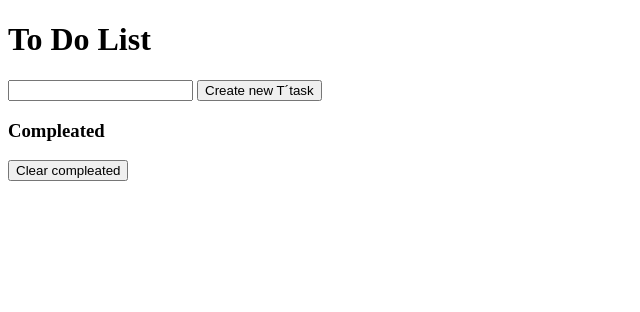
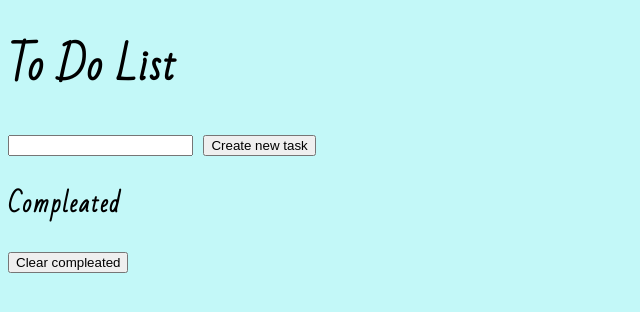
Before and after one commit to LinnSilver/to-do-list-pj2, a plain HTML site: page index.html in a window 1280 px wide. Shown: the whole page, without its empty margins (0-640 px from the left). Drawn offline with Linux system fonts and the light colour scheme.

Commit message:
Add google fonts

```diff
--- a/assets/css/style.css
+++ b/assets/css/style.css
@@ -0,0 +1,11 @@
+body{
+    font-family: 'Marck Script', cursive;
+    font-size:1.25rem;
+    letter-spacing: 0.05rem;
+    background-color: rgb(195, 248, 248);
+}
+
+h1, h2, h3{
+    font-family: 'Bad Script', cursive;
+    letter-spacing: 0.1rem;
+}
--- a/index.html
+++ b/index.html
@@ -5,6 +5,10 @@
     <meta http-equiv="X-UA-Compatible" content="IE=edge">
     <meta name="viewport" content="width=device-width, initial-scale=1.0">
     <link rel="stylesheet" href="assets/css/style.css">
+    <!-- Google fonts -->
+    <link rel="preconnect" href="https://fonts.googleapis.com">
+    <link rel="preconnect" href="https://fonts.gstatic.com" crossorigin>
+    <link href="https://fonts.googleapis.com/css2?family=Bad+Script&family=Marck+Script&display=swap" rel="stylesheet">
 
 
     <title>To Do List</title>
@@ -13,7 +17,7 @@
     <h1>To Do List</h1>
     <div>
       <input id="newInput" type="text">
-      <button id="createTaskButton">Create new T´task</button>
+      <button id="createTaskButton">Create new task</button>
       <ul id="todo">
 
       </ul>
```
